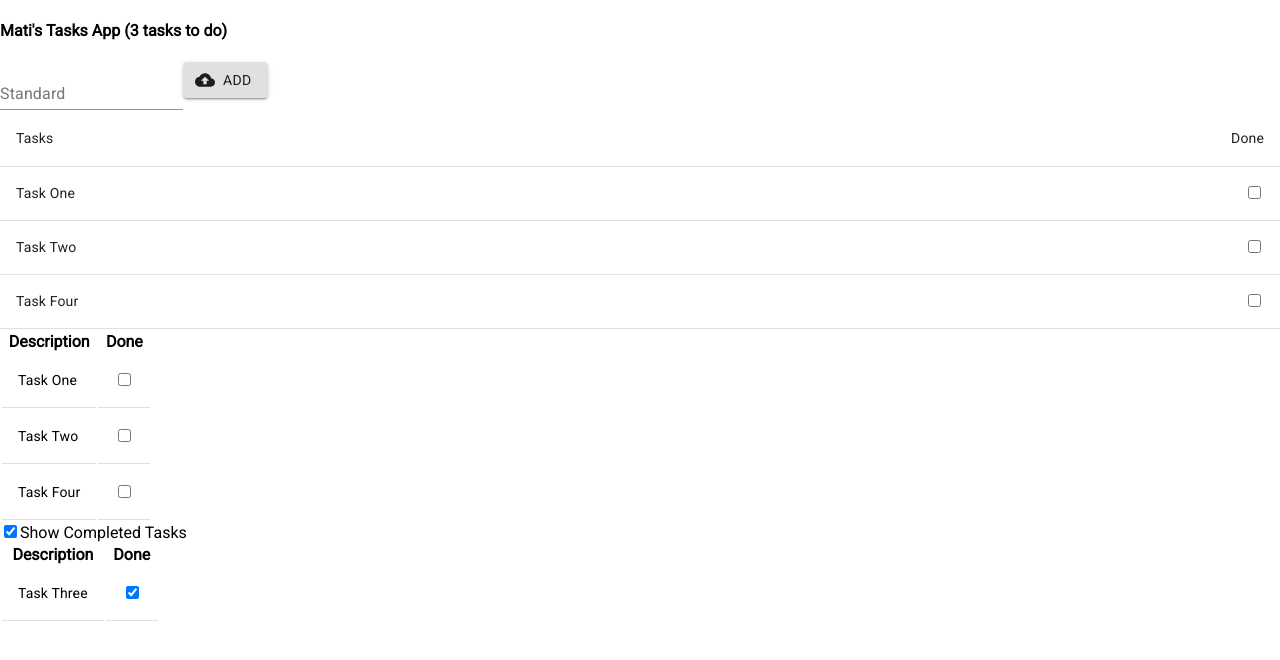
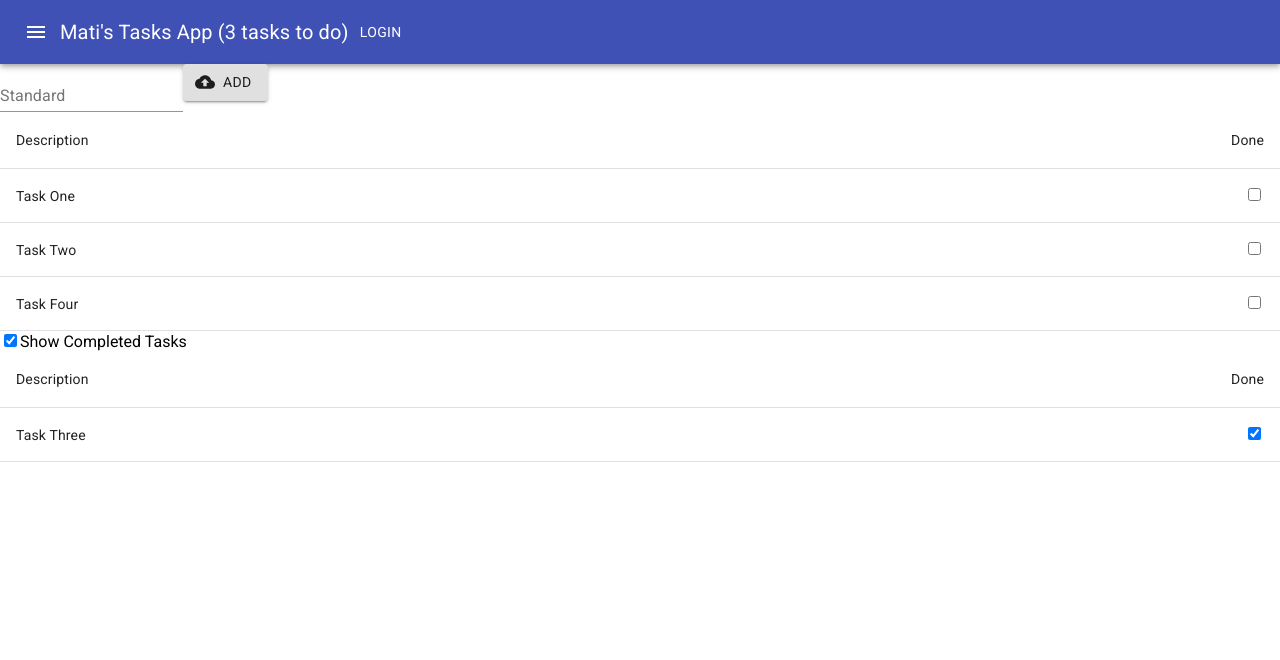
Before and after one commit to matias8588/react-16-todo-app, a React (Create React App) app: page / in a window 1280 px wide. Shown: the top 660 px of the page. Built offline with nearby package versions, Linux system fonts and the light colour scheme.

Commit message:
Chaged the tables to MD

```diff
--- a/src/App.tsx
+++ b/src/App.tsx
@@ -83,23 +83,13 @@ function App() {
           <Table aria-label="simple table">
             <TableHead>
               <TableRow>
-                <TableCell>Tasks</TableCell>
+                <TableCell>Description</TableCell>
                 <TableCell align="right">Done</TableCell>
               </TableRow>
             </TableHead>
             <TableBody>{taskTableRows(false)}</TableBody>
           </Table>
         </TableContainer>
-
-        <table>
-          <thead>
-            <tr>
-              <th>Description</th>
-              <th>Done</th>
-            </tr>
-          </thead>
-          <tbody>{taskTableRows(false)}</tbody>
-        </table>
         <div>
           <VisibilityControlComponent
             description="Completed Tasks"
@@ -108,15 +98,17 @@ function App() {
           />
         </div>
         {showCompleted && (
-          <table>
-            <thead>
-              <tr>
-                <th>Description</th>
-                <th>Done</th>
-              </tr>
-            </thead>
-            <tbody>{taskTableRows(true)}</tbody>
-          </table>
+          <TableContainer>
+            <Table aria-label="simple table">
+              <TableHead>
+                <TableRow>
+                  <TableCell>Description</TableCell>
+                  <TableCell align="right">Done</TableCell>
+                </TableRow>
+              </TableHead>
+              <TableBody>{taskTableRows(true)}</TableBody>
+            </Table>
+          </TableContainer>
         )}
       </div>
     </>
--- a/src/Components/TaskBannerComponent.tsx
+++ b/src/Components/TaskBannerComponent.tsx
@@ -1,8 +1,28 @@
 import React from "react";
+import {
+  AppBar,
+  Toolbar,
+  IconButton,
+  Typography,
+  Button,
+} from "@material-ui/core";
+import MenuIcon from "@material-ui/icons/Menu";
 
 export const TaskBannerComponent = (props: any) => (
-  <h4>
-    {props.userName}'s Tasks App (
-    {props.taskItems.filter((t: any) => !t.done).length} tasks to do)
-  </h4>
+  <AppBar position="static">
+    <Toolbar>
+      <IconButton edge="start" color="inherit" aria-label="menu">
+        <MenuIcon />
+      </IconButton>
+      <Typography variant="h6">
+        {props.userName}'s Tasks App (
+        {props.taskItems.filter((t: any) => !t.done).length} tasks to do)
+      </Typography>
+      <Button color="inherit">Login</Button>
+    </Toolbar>
+  </AppBar>
+  // <h4>
+  //   {props.userName}'s Tasks App (
+  //   {props.taskItems.filter((t: any) => !t.done).length} tasks to do)
+  // </h4>
 );
```
